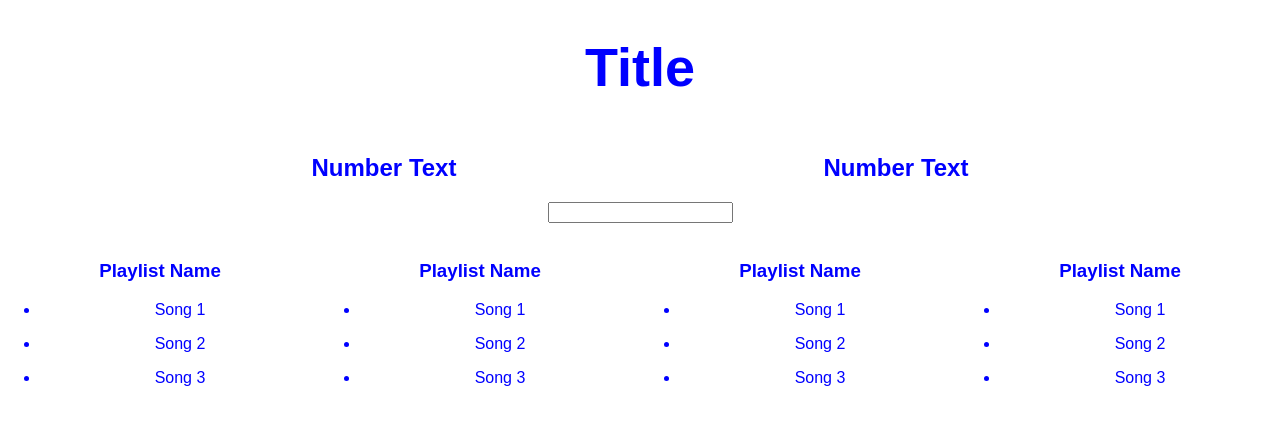
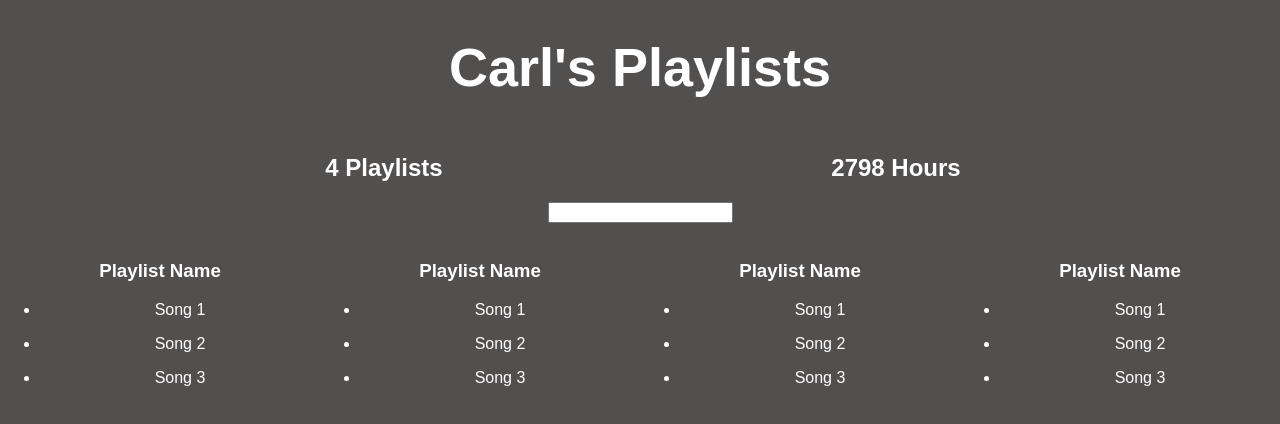
Before and after one commit to Duffy035/better-playlists-prototype, a React (Create React App) app: page / in a window 1280 px wide. Shown: the top 424 px of the page. Built offline with nearby package versions, Linux system fonts and the light colour scheme.

Commit message:
Added fake server data to title, and aggregate counters

```diff
--- a/src/App.css
+++ b/src/App.css
@@ -1,3 +1,7 @@
+html, body {
+  background-color: rgb(82, 79, 79);
+}
+
 .App {
   text-align: center;
 }
--- a/src/App.js
+++ b/src/App.js
@@ -3,14 +3,70 @@ import logo from './logo.svg';
 import './App.css';
 
 let deafultStyle = {
-  color: 'blue'
+  color: 'white'
 }
 
-class Aggregate extends Component{
+let fakeServerData = {
+  user: {
+    name: 'Carl',
+    playlists: [
+      {
+        name: 'My favorites',
+        songs: [
+          {name: 'Who was in my room last night?', duration: 1345},
+          {name: 'Jumping jack Flash', duration: 1234},
+          {name: 'Song 2', duration: 7000}
+        ]
+      },
+      {
+        name: 'Discover Weekly',
+        songs: [
+          {name: 'Le song', duration: 1413},
+          {name: 'Ballerino Fellerion', duration: 1213},
+          {name: 'In the Ghetto', duration: 1221}
+        ]
+      },
+      {
+        name: 'Partylista',
+        songs: [
+          {name: 'Robot Rock', duration: 1244},
+          {name: 'D.A.N.C.E', duration: 1315},
+          {name: 'Girls', duration: 1355}
+        ]
+      },
+      {
+        name: '80-talet',
+        songs: [
+          {name: 'Living on a prayer', duration: 123515},
+          {name: 'Mr Brownstone', duration: 13515},
+          {name: '99 Luftballons', duration: 13515}
+        ]
+      },
+    ]
+  }
+}
+
+class PlaylistCounter extends Component{
   render(){
     return (
       <div style={{...deafultStyle, width: '40%', display: 'inline-block'}}>
-        <h2>Number Text</h2>
+        <h2>{this.props.playlists.length} Playlists</h2>
+      </div>
+    )
+  }
+}
+
+class HoursCounter extends Component{
+  render(){
+    let allSongs = this.props.playlists.reduce((songs, eachPlaylist) => {
+      return songs.concat(eachPlaylist.songs)
+    }, [])
+    let totalDuration = allSongs.reduce((sum, eachSong) => {
+      return sum + eachSong.duration
+    }, 0)
+    return (
+      <div style={{...deafultStyle, width: '40%', display: 'inline-block'}}>
+        <h2>{Math.floor(totalDuration/60)} Hours</h2>
       </div>
     )
   }
@@ -42,17 +98,33 @@ class Playlist extends Component{
 }
 
 class App extends Component {
+  constructor(){
+    super();
+    this.state = {serverData: {}}
+  }
+  componentDidMount(){
+    setTimeout(() => {
+        this.setState({serverData: fakeServerData})
+    }, 2000);
+  }
   render() {
     return (
       <div className="App">
-      <h1 style={{...deafultStyle, 'font-size': '54px'}}>Title</h1>
-        <Aggregate/>
-        <Aggregate/>
-        <Filter/>
-        <Playlist/>
-        <Playlist/>
-        <Playlist/>
-        <Playlist/>
+
+        {this.state.serverData.user ?
+        <div>
+          <h1 style={{...deafultStyle, 'font-size': '54px'}}>
+            {this.state.serverData.user.name}'s Playlists
+          </h1>
+            <PlaylistCounter playlists= {this.state.serverData.user.playlists}/>
+            <HoursCounter playlists= {this.state.serverData.user.playlists}/>
+            <Filter/>
+            <Playlist/>
+            <Playlist/>
+            <Playlist/>
+            <Playlist/>
+        </div> : <h1 style={deafultStyle}>Loading...</h1>
+        }
       </div>
     );
   }
```
